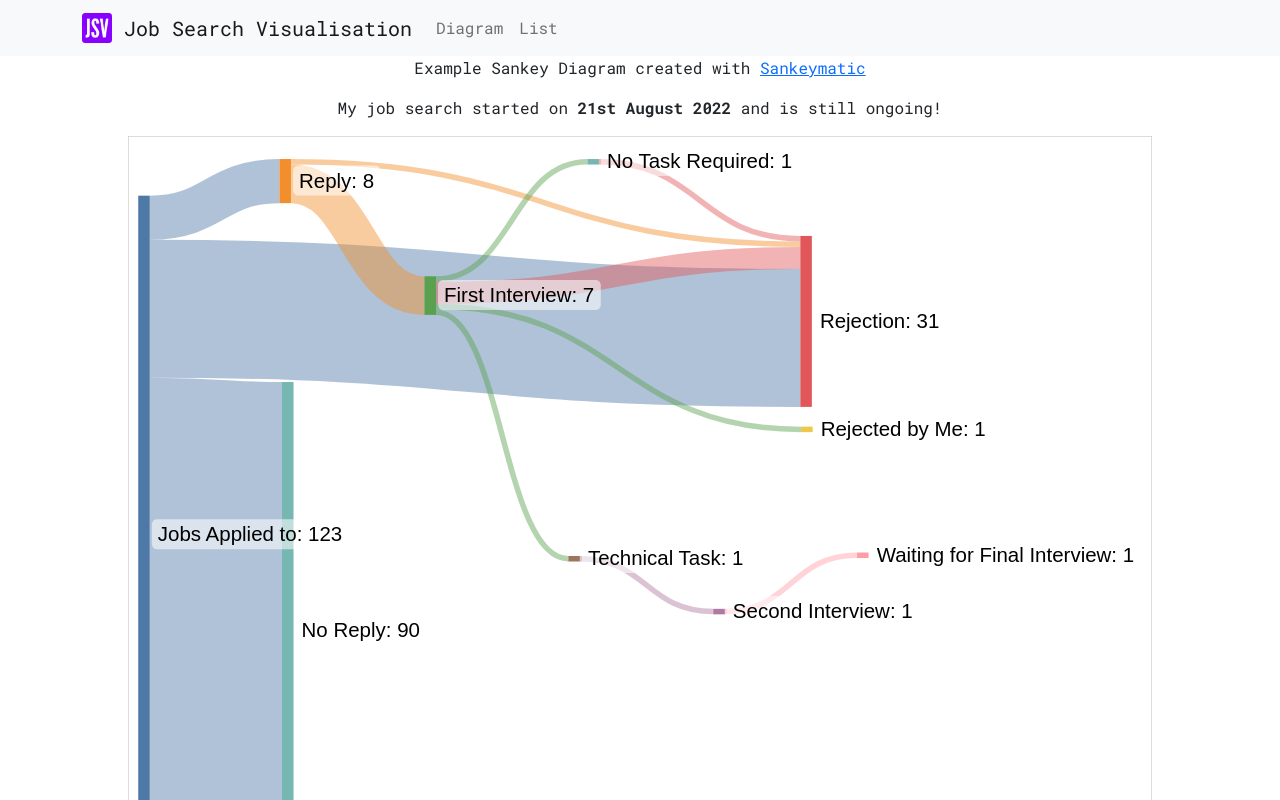
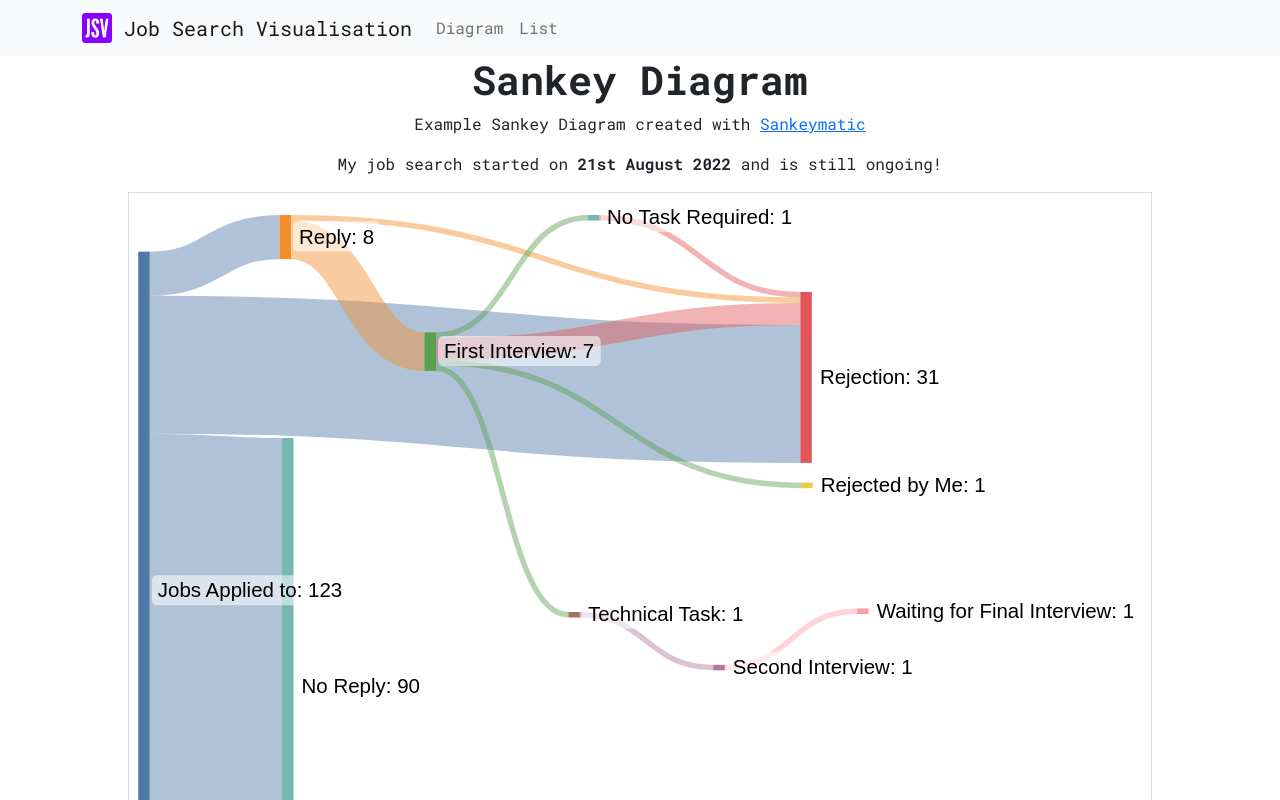
Before and after one commit to lambley/job-search-visualisation, a React (Create React App) app in the folder client/: page /diagram in a window 1280 px wide. Shown: the top 800 px of the page. Built offline with nearby package versions, Linux system fonts and the light colour scheme.

Commit message:
add h1 to Diagram page

```diff
--- a/client/src/components/Diagram.js
+++ b/client/src/components/Diagram.js
@@ -4,6 +4,7 @@ const Diagram = () => {
   return (
     <div>
       <div className="text-center">
+        <h1>Sankey Diagram</h1>
         <p>
           Example Sankey Diagram created with{' '}
           <a href="https://sankeymatic.com/build/">Sankeymatic</a>
```
